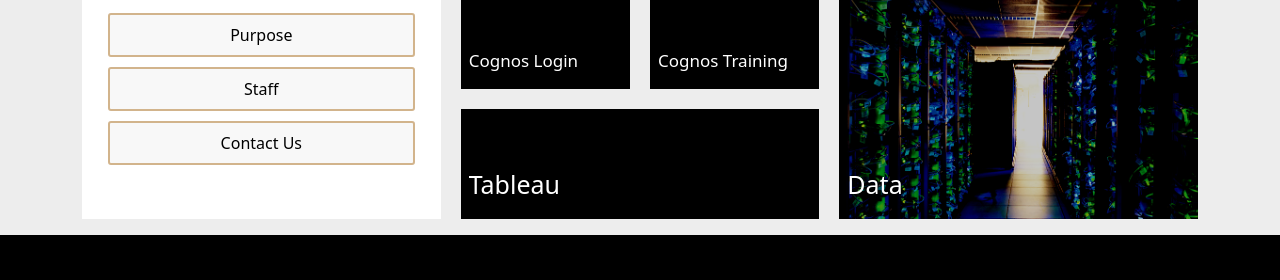
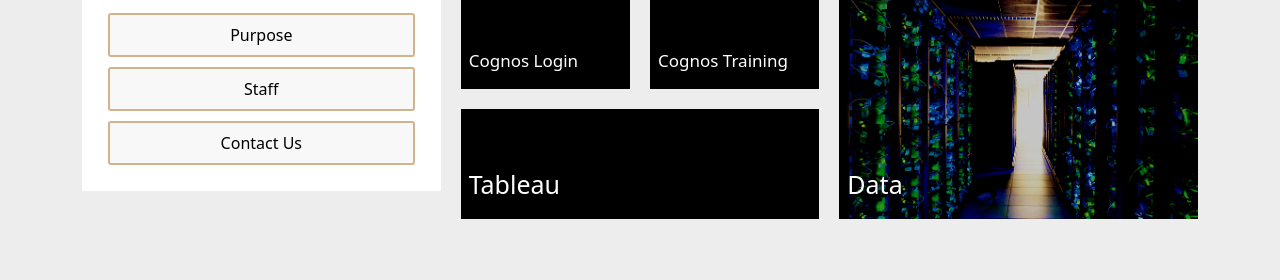
Before and after one commit to savannah-martin/purdue, a plain HTML site: page index.html in a window 1280 px wide. Shown: the part 469-749 px from the top of the page. Drawn offline with nearby package versions, Linux system fonts and the light colour scheme.

Commit message:
maingrid

```diff
--- a/style.css
+++ b/style.css
@@ -52,7 +52,7 @@
 
 .maingrid {
   background-color: #ededed;
-  height: auto;
+  height: 85vh;
 }
 
 .maingrid .container {
@@ -71,7 +71,7 @@
 #sidebar {
   background: white;
   grid-area: sidebar;
-  height: auto;
+  height: fit-content;
   overflow: visible;
 }
 
```
